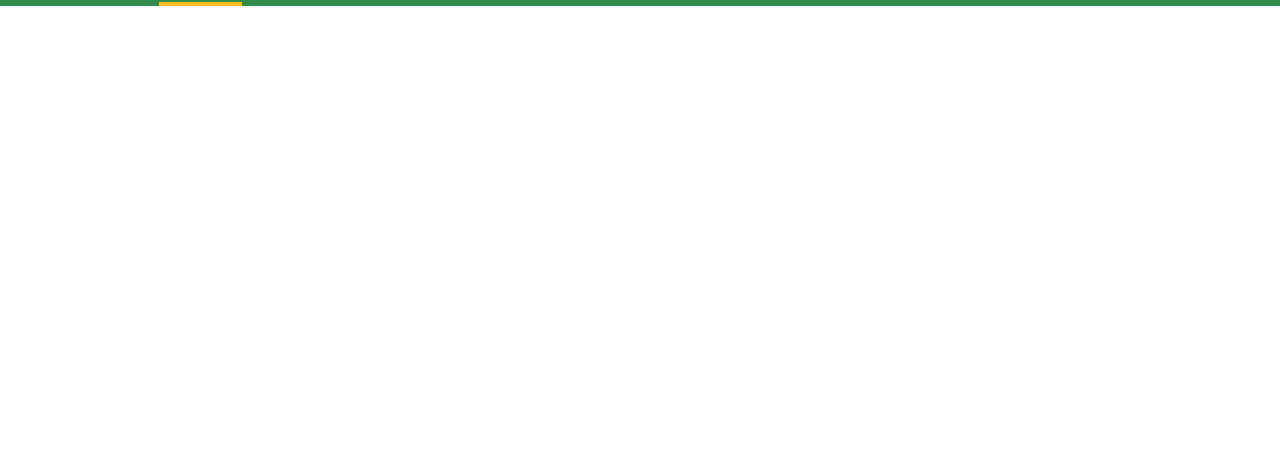
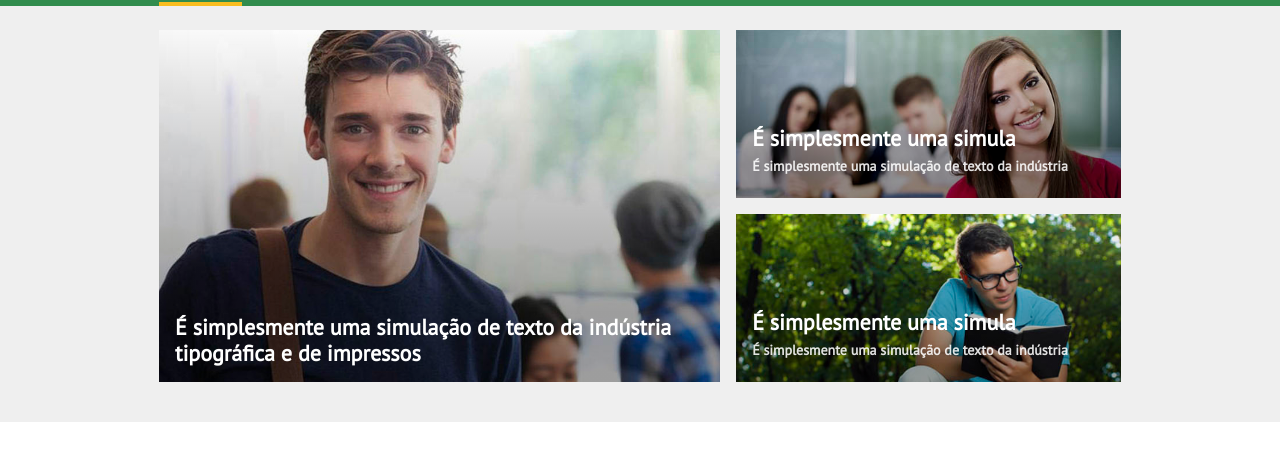
Before and after one commit to lucasnr/maxmeio-frontend-challenge, a plain HTML site: page src/index.html in a window 1280 px wide. Shown: the part 196-656 px from the top of the page. Drawn offline with nearby package versions, Linux system fonts and the light colour scheme.

Commit message:
Create news

```diff
--- /dev/null
+++ b/src/assets/css/news.css
@@ -0,0 +1,63 @@
+#news {
+  background-color: #efefef;
+}
+
+#news .news {
+  position: relative;
+}
+
+#news .news::after {
+  background-image: linear-gradient(0deg, rgba(0, 0, 0, 0.375) 20%, transparent);
+  content: ' ';
+  height: 100%;
+  left: 0;
+  position: absolute;
+  top: 0;
+  width: 100%;
+}
+
+#news .news img {
+  height: 100%;
+  object-fit: cover;
+  object-position: center top;
+  width: 100%;
+}
+
+#news .news figcaption {
+  bottom: 0;
+  color: #fff;
+  left: 0;
+  padding: 1rem;
+  position: absolute;
+  width: 100%;
+  z-index: 15;
+}
+
+#news .news .news__title {
+  font-size: 1.125rem;
+  font-weight: 600;
+  margin: 0px;
+}
+
+#news .news .news__description {
+  color: rgba(255, 255, 255, 0.875);
+  font-size: 0.875rem;
+  font-weight: 600;
+  margin-top: 0.375rem;
+}
+
+@media (min-width: 576px) {
+  #news .news .news__title {
+    font-size: 1.375rem;
+  }
+}
+
+@media (min-width: 768px) {
+  #news .news {
+    height: calc(11rem - 0.5rem);
+  }
+
+  #news .news#first-news {
+    height: 22rem;
+  }
+}
--- a/src/assets/css/styles.css
+++ b/src/assets/css/styles.css
@@ -25,7 +25,7 @@
 
 a {
   color: inherit;
-  text-decoration: none;
+  text-decoration: none !important;
 }
 
 button {
--- a/src/index.html
+++ b/src/index.html
@@ -23,6 +23,7 @@
     <link rel="stylesheet" href="./assets/css/normalize.css" />
     <link rel="stylesheet" href="./assets/css/styles.css" />
     <link rel="stylesheet" href="./assets/css/header.css" />
+    <link rel="stylesheet" href="./assets/css/news.css" />
   </head>
   <body>
     <header class="header">
@@ -116,6 +117,66 @@
       </div>
     </header>
 
+    <main>
+      <section class="py-4" id="news">
+        <div class="container-lg">
+          <div class="row m-0">
+            <div class="col-md-6 col-lg-7 p-0">
+              <figure class="news" id="first-news">
+                <img
+                  class="img-fluid"
+                  src="./assets/img/news1.jpg"
+                  alt="Imagem de um jovem sorrindo"
+                />
+                <figcaption>
+                  <h2 class="news__title">
+                    É simplesmente uma simulação de texto da indústria
+                    tipográfica e de impressos
+                  </h2>
+                </figcaption>
+              </figure>
+            </div>
+
+            <div
+              class="col-md-6 col-lg-5 p-0 pl-md-3 d-flex flex-column justify-content-between"
+            >
+              <figure class="news">
+                <img
+                  class="img-fluid"
+                  src="./assets/img/news2.jpg"
+                  alt="Imagem de um jovem sorrindo"
+                />
+                <figcaption>
+                  <h2 class="news__title">
+                    É simplesmente uma simula
+                  </h2>
+
+                  <h3 class="news__description">
+                    É simplesmente uma simulação de texto da indústria
+                  </h3>
+                </figcaption>
+              </figure>
+              <figure class="news">
+                <img
+                  class="img-fluid"
+                  src="./assets/img/news3.jpg"
+                  alt="Imagem de um jovem sorrindo"
+                />
+                <figcaption>
+                  <h2 class="news__title">
+                    É simplesmente uma simula
+                  </h2>
+                  <h3 class="news__description">
+                    É simplesmente uma simulação de texto da indústria
+                  </h3>
+                </figcaption>
+              </figure>
+            </div>
+          </div>
+        </div>
+      </section>
+    </main>
+
     <script
       src="https://code.jquery.com/jquery-3.4.1.slim.min.js"
       integrity="sha384-J6qa4849blE2+poT4WnyKhv5vZF5SrPo0iEjwBvKU7imGFAV0wwj1yYfoRSJoZ+n"
```
Also changed, not shown: src/assets/img/news1.jpg (added), src/assets/img/news2.jpg (added), src/assets/img/news3.jpg (added).
